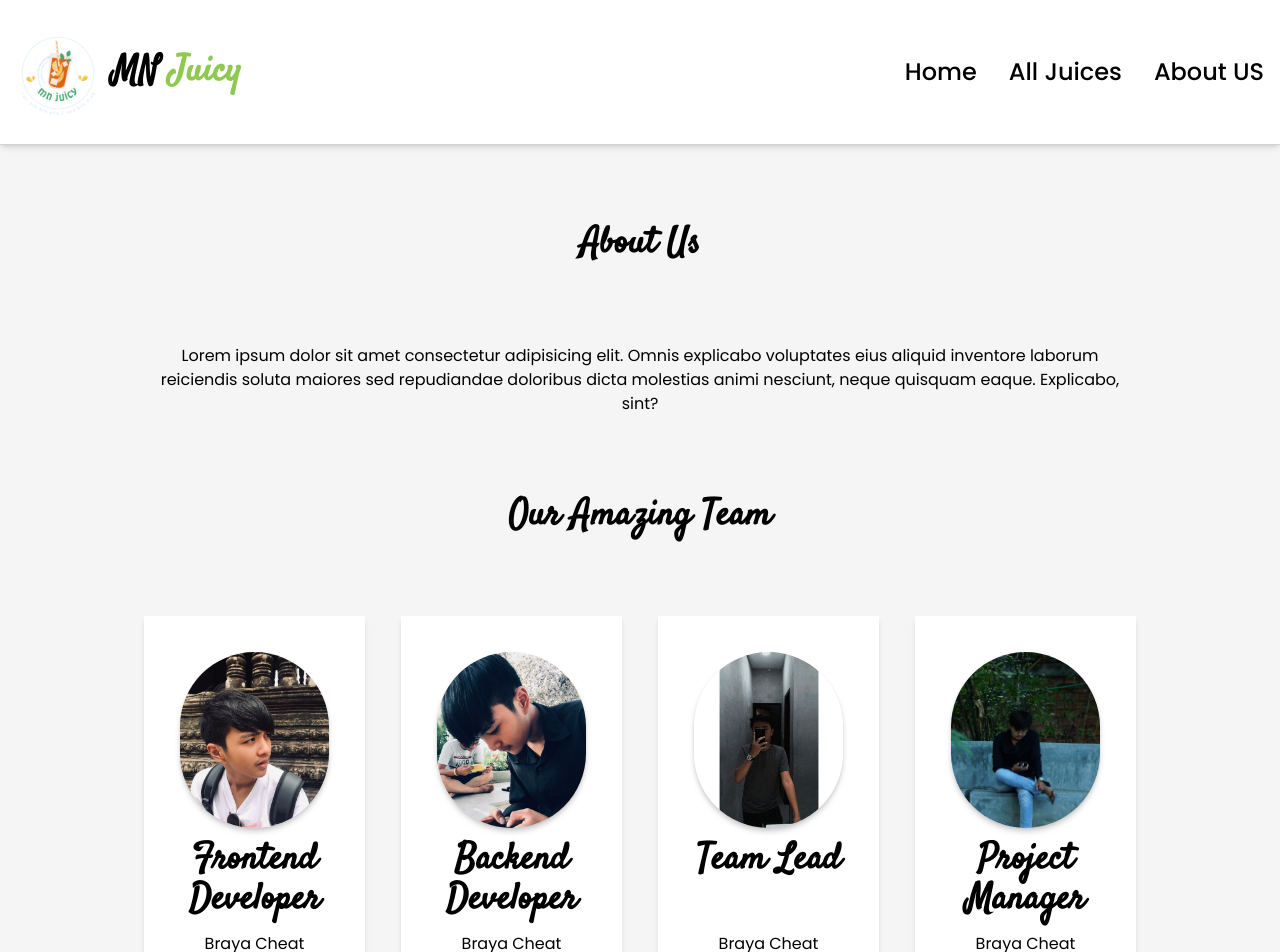
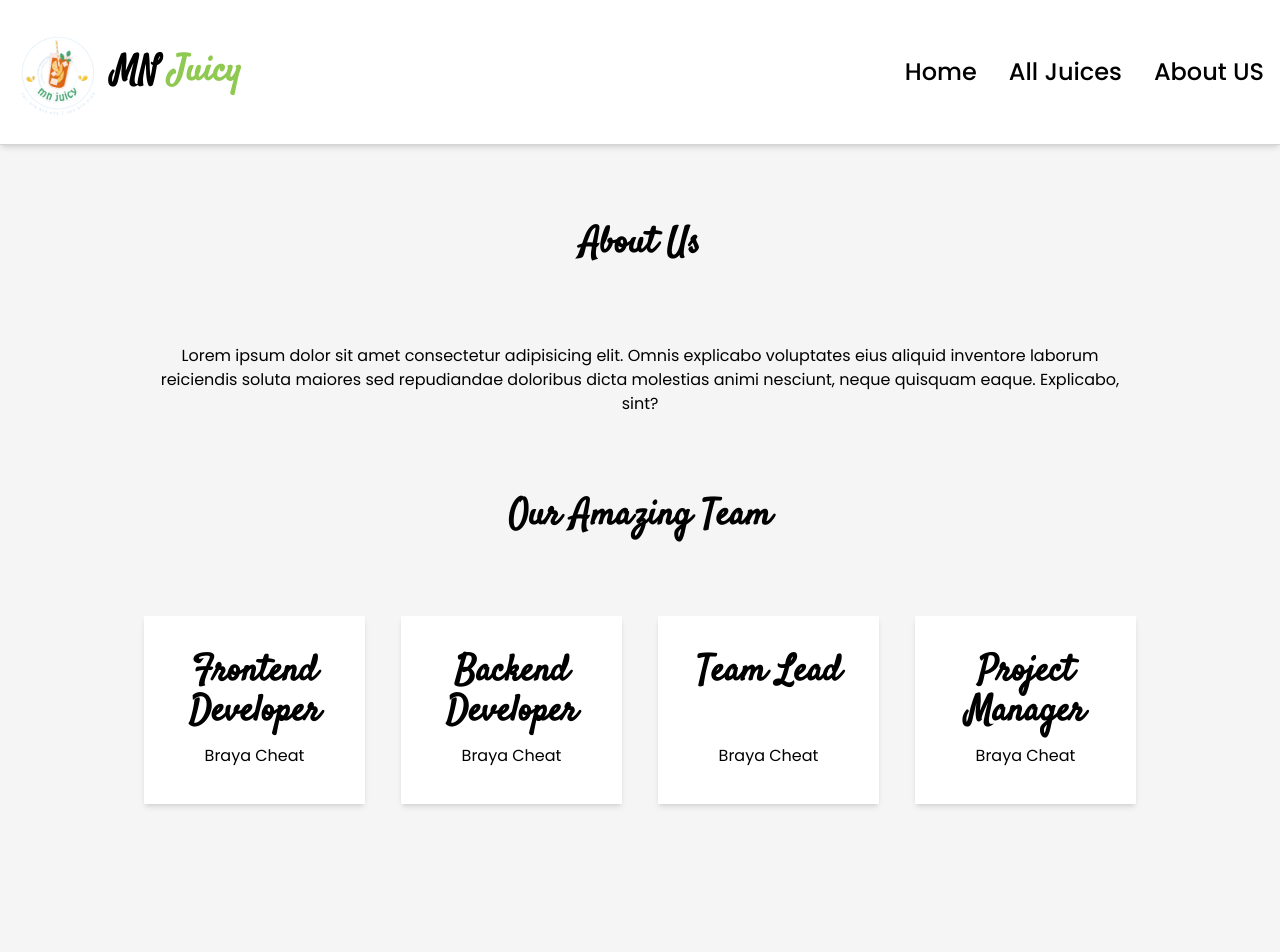
Before and after one commit to BrayaCheat/MN__Juicy__Client, a Vue app: page /about in a window 1280 px wide. Shown: the top 952 px of the page. Built offline with nearby package versions, Linux system fonts and the light colour scheme.

Commit message:
found bug

```diff
--- a/src/views/about.vue
+++ b/src/views/about.vue
@@ -5,7 +5,7 @@
         <h1 id="title">Our Amazing Team</h1>
         <div class="grid xl:grid-cols-4 lg:grid-cols-2 grid-cols-1 place-items-stretch gap-9">
             <div v-for="team in teams" :key="team.id" class="flex flex-col gap-3 items-center p-9 bg-white shadow-md">
-                <img :src="team.profile" alt="profile" class="w-44 h-44 rounded-full shadow-md drop-shadow-md object-cover">
+                <!-- <img :src="team.profile" alt="profile" class="w-44 h-44 rounded-full shadow-md drop-shadow-md object-cover"> -->
                 <h1 id="title" class="h-20">{{ team.role }}</h1>
                 <h1>{{ team.name }}</h1>
             </div>
--- a/src/views/juice__detail.vue
+++ b/src/views/juice__detail.vue
@@ -1,6 +1,5 @@
 <template>
   <div
-    v-if="juice"
     class="container mx-auto lg:p-36 p-3 my-36 grid md:grid-cols-2 grid-cols-1 md:place-items-stretch place-items-center md:gap-36 gap-9 overflow-hidden"
   >
     <div>
@@ -132,9 +131,6 @@
       </swiper>
     </div>
   </div>
-  <div v-else>
-    <h1 class="text-4xl font-medium animate-pulse">Loading Please Wait...</h1>
-  </div>
 </template>
 
 <script setup>
```
